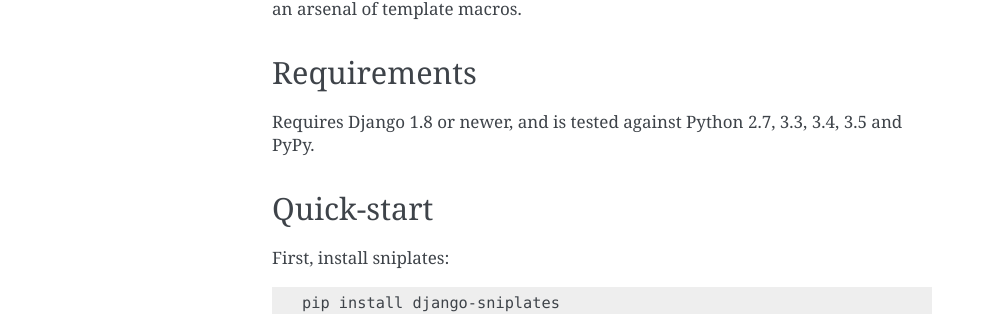
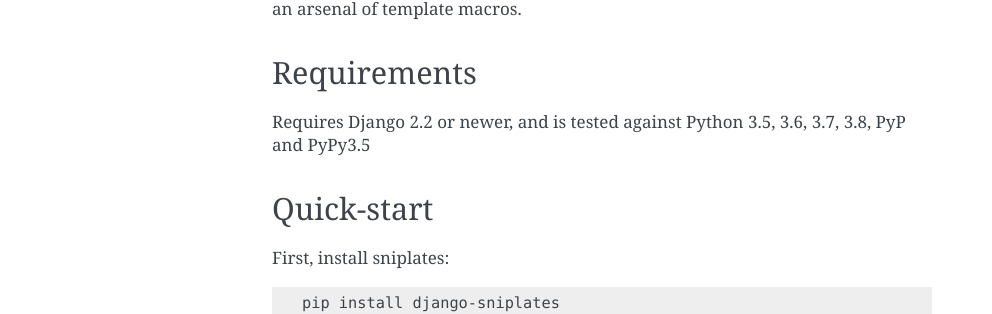
Before and after one commit to funkybob/django-sniplates, a Sphinx documentation site: the page built from docs/index.rst, in a window 1280 px wide. Shown: the part 1138-1452 px from the top of the page, without its empty margins (148-1140 px from the left). Built offline with Sphinx 7.4.7, drawn with Linux system fonts in a browser that asks for light colours.

Commit message:
Update docs

```diff
--- a/docs/index.rst
+++ b/docs/index.rst
@@ -43,8 +43,8 @@
 Requirements
 ------------
 
-Requires Django 1.8 or newer, and is tested against Python 2.7, 3.3, 3.4, 3.5 and
-PyPy.
+Requires Django 2.2 or newer, and is tested against Python  3.5, 3.6, 3.7, 3.8,
+PyP and PyPy3.5
 
 Quick-start
 -----------
```
